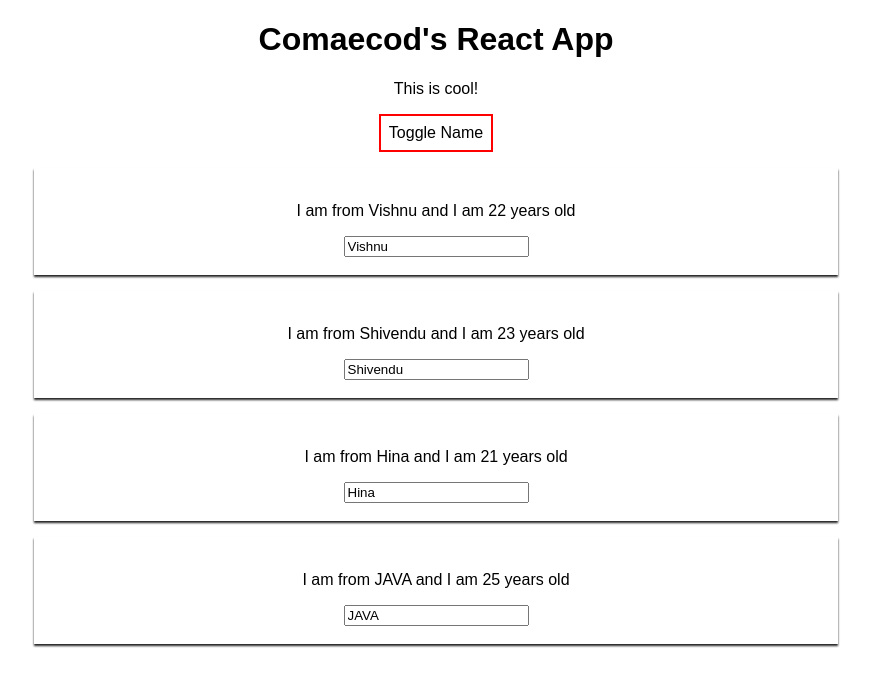
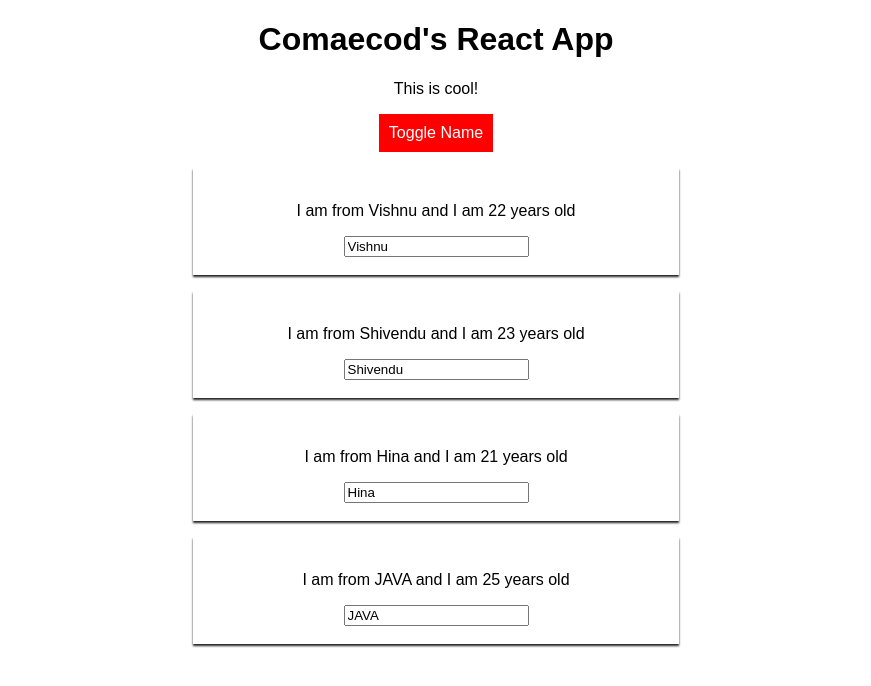
Before and after one commit to Comaecod/react-complete-guide, a React (Create React App) app: page / in a window 1280 px wide. Both pictures are taken after a click on the button "Toggle Name". Shown: the top 686 px of the page, without its empty margins (204-1075 px from the left). Built offline with nearby package versions, Linux system fonts and the light colour scheme.

Commit message:
Eighth Commit: Using third party libraries for managing CSS(Radium, styled-components)

```diff
--- a/package.json
+++ b/package.json
@@ -3,9 +3,11 @@
   "version": "0.1.0",
   "private": true,
   "dependencies": {
+    "radium": "^0.26.1",
     "react": "^16.14.0",
     "react-dom": "^16.14.0",
-    "react-scripts": "1.1.5"
+    "react-scripts": "1.1.5",
+    "styled-components": "^5.2.1"
   },
   "scripts": {
     "start": "react-scripts start",
--- a/src/App.css
+++ b/src/App.css
@@ -1,3 +1,15 @@
 .App {
 	text-align: center;
 }
+
+.red {
+	color: red;
+}
+
+.bold {
+	font-weight: bold;
+}
+
+.font {
+	font-family: cursive;
+}
--- a/src/App.js
+++ b/src/App.js
@@ -11,14 +11,6 @@ class App extends Component {
 			{ id: 'vis4', name: 'JAVA', age: 25 }
 		],
 		showPersons : false
-	};
-
-	styleObj = {
-		backgroundColor : 'white',
-		font            : 'inherit',
-		border          : '2px solid red',
-		padding         : '8px',
-		cursor          : 'pointer'
 	};
 
 	switchNameHandler = (event, id) => {
@@ -59,6 +51,19 @@ class App extends Component {
 	};
 
 	render = () => {
+		const styleObj = {
+			backgroundColor : 'green',
+			color           : 'white',
+			font            : 'inherit',
+			border          : '2px solid red',
+			padding         : '8px',
+			cursor          : 'pointer',
+			':hover'        : {
+				backgroundColor : 'lightgreen',
+				color           : 'black'
+			}
+		};
+
 		let persons = null;
 
 		if (this.state.showPersons) {
@@ -75,13 +80,31 @@ class App extends Component {
 					))}
 				</div>
 			);
+
+			styleObj.backgroundColor = 'red';
+			styleObj[':hover'] = {
+				backgroundColor : 'salmon',
+				color           : 'black'
+			};
+		}
+
+		const new_class = [];
+
+		if (this.state.persons.length <= 3) {
+			new_class.push('red');
+		}
+		if (this.state.persons.length <= 2) {
+			new_class.push('bold');
+		}
+		if (this.state.persons.length <= 1) {
+			new_class.push('font');
 		}
 
 		return (
 			<div className='App'>
 				<h1>Comaecod's React App</h1>
-				<p>This is cool!</p>
-				<button style={this.styleObj} onClick={this.togglePersonsHandler}>
+				<p className={new_class.join(' ')}>This is cool!</p>
+				<button style={styleObj} onClick={this.togglePersonsHandler}>
 					Toggle Name
 				</button>
 				{persons}
--- a/src/Person/Person.css
+++ b/src/Person/Person.css
@@ -1,4 +1,4 @@
-.Person {
+/* .Person {
 	width: 60%;
 	margin: 16px auto;
 	border: 2px solid #fff;
@@ -6,3 +6,9 @@
 	text-align: center;
 	box-shadow: 0 2px 2px #222;
 }
+
+@media (min-width: 500px) {
+	.Person {
+		width: 450px;
+	}
+} */
--- a/src/Person/Person.js
+++ b/src/Person/Person.js
@@ -1,14 +1,27 @@
 import React from 'react';
-import './Person.css';
+import styled from 'styled-components';
+
+const StyledDiv = styled.div`
+	width: 60%;
+	margin: 16px auto;
+	border: 2px solid #fff;
+	padding: 16px;
+	text-align: center;
+	box-shadow: 0 2px 2px #222;
+
+	@media (min-width: 500px) {
+		width: 450px;
+	}
+`;
 
 const person = (props) => (
-	<div className='Person'>
+	<StyledDiv>
 		<p onClick={props.clicked}>
 			I am from {props.name} and I am {props.age} years old
 		</p>
 		<p>{props.children}</p>
 		<input type='text' onChange={props.changed} value={props.name} />
-	</div>
+	</StyledDiv>
 );
 
 export default person;
```
Also changed, not shown: 1 other file (tests, documents, lock files or other folders).
